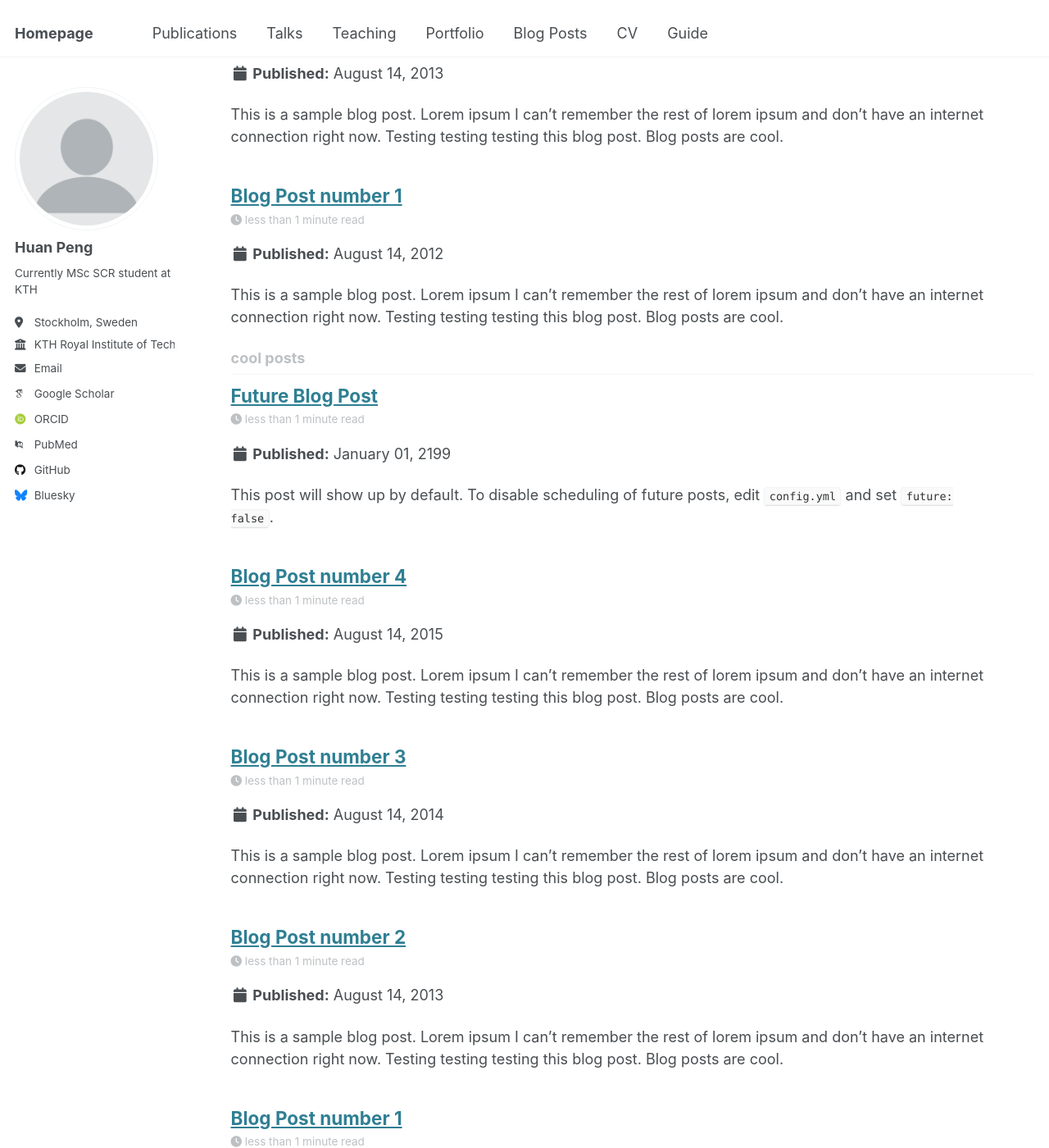
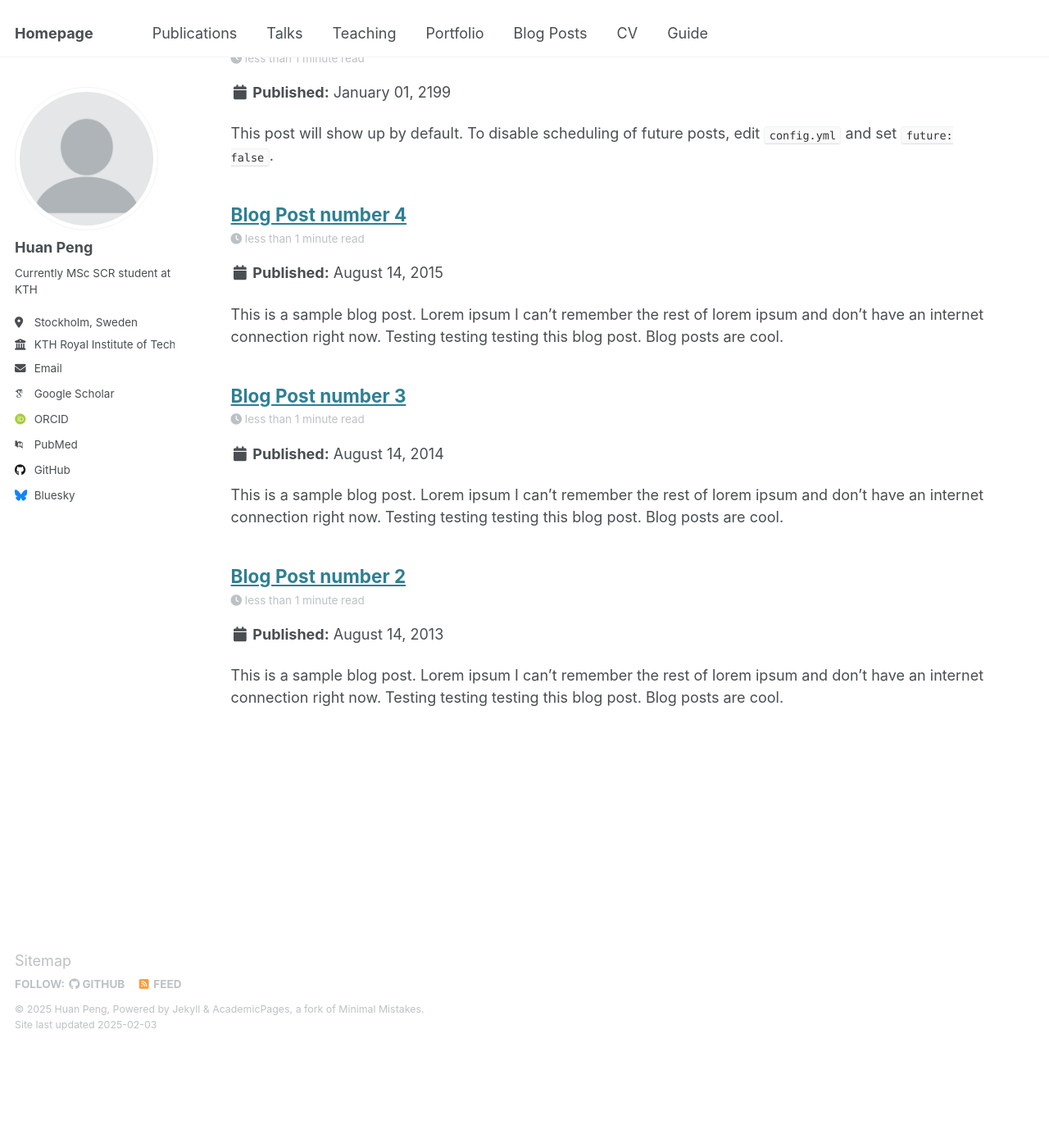
Before and after one commit to huanpen/huanpeng, a Jekyll site: the page built from _pages/tag-archive.html, in a window 1280 px wide and 1400 px high, scrolled down 1983 px. Shown: the whole window at 82% size. Built offline with Jekyll 4.4.1, drawn with Linux system fonts in a browser that asks for light colours; some web fonts are replaced; a file with an impossible date is left out; after the commit the page ends 3260 px from its top, so only the background shows below that; some of the changed text lies outside the part shown.

Commit message:
Update 2012-08-14-blog-post-1.md
Signed-off-by: Huan Peng <huanp@kth.se>

```diff
--- a/_posts/2012-08-14-blog-post-1.md
+++ b/_posts/2012-08-14-blog-post-1.md
@@ -1,6 +1,6 @@
 ---
 title: 'Blog Post number 1'
-date: 2012-08-14
+date: a
 permalink: /posts/2012/08/blog-post-1/
 tags:
   - cool posts
```
